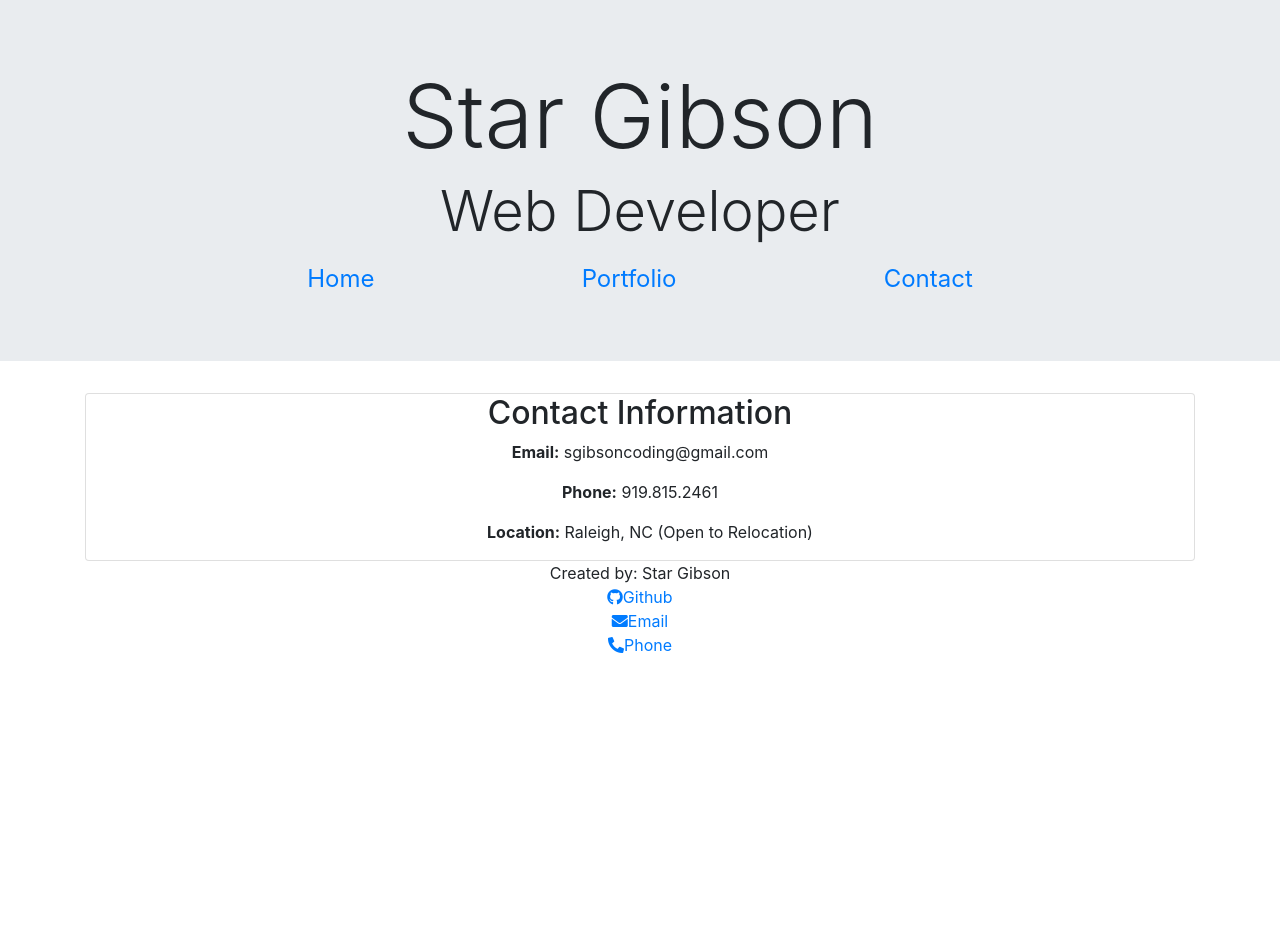
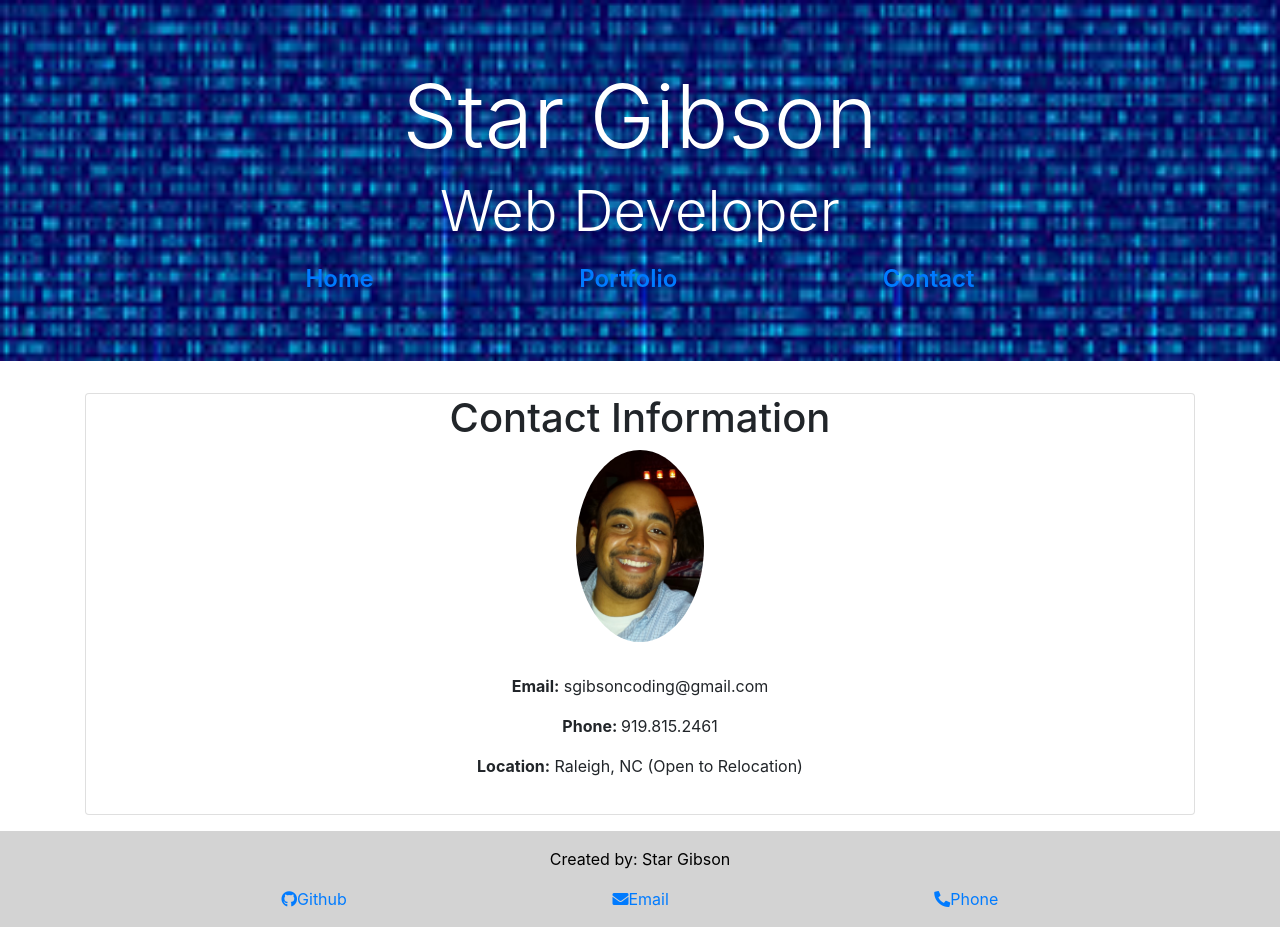
Before and after one commit to Star-Gibson/react_portfolio, a React (Create React App) app: page /contact in a window 1280 px wide. Before the commit the page ends 800 px from the top, so only its background shows below. Built offline with nearby package versions, Linux system fonts and the light colour scheme; the HTML template or start-up script is replaced by a standard one.

Commit message:
Changed format, saving progress

```diff
--- /dev/null
+++ b/src/components/Footer/Footer.css
@@ -0,0 +1,9 @@
+.footer{
+    background-color: lightgray;
+    color: black
+}
+
+.footerLinks {
+    display:flex;
+    justify-content: space-evenly;
+}
--- a/src/components/Footer/Footer.jsx
+++ b/src/components/Footer/Footer.jsx
@@ -1,11 +1,13 @@
 import React from 'react';
+import "../Footer/Footer.css";
 
 const Footer = () => {
     return (
-        <div className="footer">
-            <p className="mb-0">
+        <div className="footer my-0  p-3">
+            <p className="createdBy">
                 Created by: Star Gibson
             </p>
+            <div className="footerLinks">
                 <div className="githubFooter">
                 <a href="https://github.com/Star-Gibson">
                 <i className="fab fa-github">
@@ -26,6 +28,7 @@ const Footer = () => {
                 </a>
                 </div>
             </div>
+            </div>
     )
 }
 
--- /dev/null
+++ b/src/components/Header/Header.css
@@ -0,0 +1,6 @@
+.jumbotron{
+    background-image: url("./img/backgroundImg.jpeg");
+   background-size: cover;
+   color: white;
+   font-weight: 600;
+}
--- a/src/components/Header/Header.jsx
+++ b/src/components/Header/Header.jsx
@@ -1,4 +1,5 @@
 import React from "react";
+import "./Header.css"
 import Navigation from "../Navigation/Navigation";
 
 const Header = () => {
--- a/src/components/pages/About/About.jsx
+++ b/src/components/pages/About/About.jsx
@@ -1,6 +1,7 @@
 import React from 'react'
 import Header from "../../Header/Header";
 import Footer from "../../Footer/Footer";
+
 const About = () => {
 
     return (
--- a/src/components/pages/Contact/Contact.jsx
+++ b/src/components/pages/Contact/Contact.jsx
@@ -1,25 +1,23 @@
 import React from 'react'
 import Header from "../../Header/Header";
 import Footer from "../../Footer/Footer";
+
 const Contact = () => {
 
   return (
     <div>
     <Header />
-      <div className="container">
+    <div className="container mb-3">
         <div className="card">
-          <form>
-            <div className="form-group">
-              <h2>Contact Information</h2>
+            <div className="card-title">
+                <h1>Contact Information</h1>
+                <img className="rounded-circle" width="128px" src="./assets/img/profilePic.jpeg" alt="" />
+            </div>
+            <div className="card-body">
                 <p><strong>Email:</strong> sgibsoncoding@gmail.com</p>
-            </div>
-            <div className="form-group">
-              <p><strong>Phone:</strong> 919.815.2461</p>
-            </div>
-            <div className="form-check">
+                <p><strong>Phone: </strong> 919.815.2461</p>
                 <p><strong>Location:</strong> Raleigh, NC (Open to Relocation)</p>
               </div>
-          </form>
         </div>
     </div>
     <Footer />
```
Also changed, not shown: src/components/Header/img/backgroundImg.jpeg (added), 1 other file (tests, documents, lock files or other folders). Lines whose indentation alone changed are shown as unchanged.
